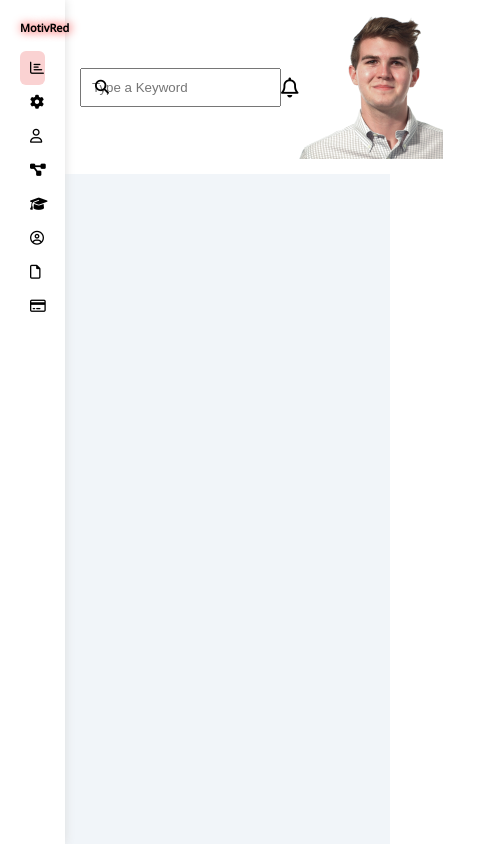
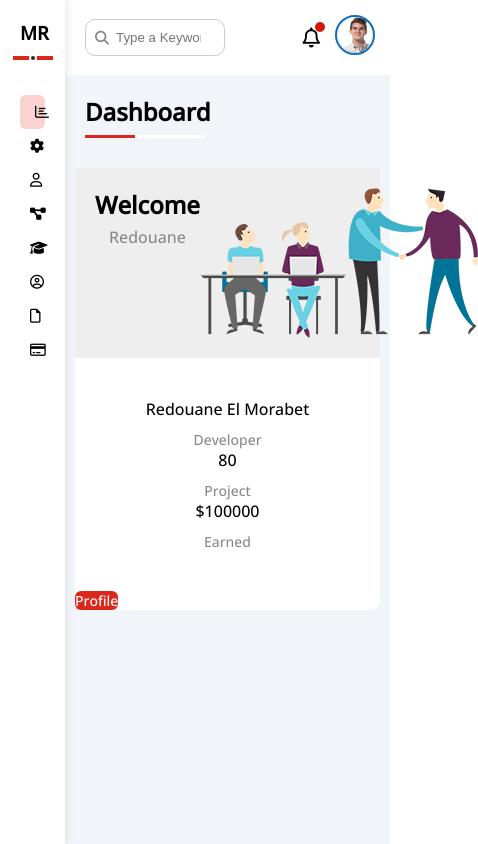
Before and after one commit to reduno96/Template-Five, a website built with Vite: page index.html in a window 390 px wide. Shown: the whole page, 478 px wide, since content can reach past the window. Built offline with nearby package versions, Linux system fonts and the light colour scheme.

Commit message:
Modification

```diff
--- a/css/Myframe.css
+++ b/css/Myframe.css
@@ -1,16 +1,61 @@
+:root {
+    --clr-primary-200: #fad2d2;
+    --clr-primary-400: #ec776f;
+    --clr-primary-600: #DA291C; /*blue*/
+    --clr-primary-900: #d1180b;
+
+    --clr-accent--one: #0f6fbd;
+    --clr-accent--two: #22c55e;
+    --clr-accent--tree: #f59e0b;
+
+    --clr-neutral--200: #888;
+    --clr-neutral--500: #2a2727;
+    --clr-neutral-900: #000000;
+}
+
 /* Start Box */
 .d-flex {
     display: flex;
 }
 
+.space-between {
+    justify-content: space-between;
+ }
+
 .align-center {
     align-items: center;
 }
 
-.w-full {
-    width: 100%
+.d-grid {
+    display: grid;
+}
+
+.gap-20 {
+    gap: 20px;
+}
+
+.d-block{
+    display: block;
+}
+
+@media (max-width: 767px) {
+    .block-mobile {
+        display: block;
+    }
 }
 /* End Box */
+
+/* Start width & height */
+.w-full {
+    width: 100%;
+}
+
+.w-fit {
+    width: fit-content;
+}
+
+
+/* End width & height  */
 
 /* Start Padding & Margin */
 .p-10 {
@@ -27,8 +72,29 @@
     margin: 20px;
 }
 
+.m-0 {
+    margin: 0px;
+}
+
+
 .mt-0 {
     margin-top: 0;
+}
+
+.mt-5 {
+    margin-top: 5px;
+}
+
+.mt-10 {
+    margin-top: 10px;
+}
+
+.mt-20 {
+    margin-top: 20px;
+}
+
+.mb-20 {
+    margin-bottom: 20px;
 }
 
 /* End Padding & Margin */
@@ -38,8 +104,24 @@
     background-color: white;
 }
 
-.c-black {
-    color: black;
+.bg-eee {
+    background-color: #eee;
+}
+
+.bg-pr-600 {
+    background-color: var(--clr-primary-600);
+}
+
+.c-white {
+    color: white;
+}
+
+.c-nt-900 {
+    color: var(--clr-neutral-900);
+}
+
+.c-nt-200{
+    color: var(--clr-neutral--200);
 }
 
 /* End color */
@@ -60,13 +142,38 @@
     font-size: 14px;
 }
 
+@media (max-width: 767px) {
+    .txt-c-mobile {
+        text-align: center
+    }
+}
+
 /* End Font */
 
 /* Start Border  */
 .rad-6 {
     border-radius: 6px;
 }
+.rad-10 {
+    border-radius: 10px;
+}
+
+.br-1p {
+    border: 1px solid #ccc;
+}
 /* End Border  */
+
+/* Start Direction  */
+.rt-Dir {
+    direction: rtl
+}
+
+.rt-float {
+    float: right;
+}
+
+
+/* End Direction  */
 
 /* Start Components */
 .between-flex {
--- a/css/style.css
+++ b/css/style.css
@@ -1,11 +1,3 @@
-:root {
-    --clr-primary-200: #fad2d2;
-    --clr-primary-600: #DA291C;
-    --clr-primary-900: #d1180b;
-
-}
-
-
 * {
     box-sizing: border-box;
 }
@@ -21,6 +13,22 @@ body {
 
 a {
     text-decoration: none;
+}
+
+::-webkit-scrollbar {
+    width: 13px;
+}
+
+::-webkit-scrollbar-track {
+    background-color: white
+}
+
+::-webkit-scrollbar-thumb {
+    background-color: var(--clr-primary-400)
+}
+
+::-webkit-scrollbar-thumb:hover {
+    background-color: var(--clr-primary-600)
 }
 
 .page {
@@ -41,6 +49,11 @@ ul {
 
 .sidebar > h3 {
     margin-bottom: 50px;
+    transition:  .7s;
+}
+
+.sidebar > h3.h-small{
+    display: none;
 }
 
 .sidebar > h3::before,
@@ -49,15 +62,13 @@ ul {
     position: absolute;
     transform: translateX(-50%);
     left: 50%;
-
 }
 
-.sidebar >h3::before {
-    background-color: #DA291C;
+.sidebar > h3::before {
+    background-color: var(--clr-primary-600);
     width: 100px;
     height: 3px;
     bottom: -18px;
-
 }
 
 .sidebar > h3::after {
@@ -69,9 +80,14 @@ ul {
     border: 5px solid  white;
 }
 
+.sidebar ul li a {
+    transition: .5s;
+}
+
 .sidebar ul li a:hover,
 .sidebar ul li a.active {
-    background-color: #fad2d2;
+    padding-left: 15px;
+    background-color: var(--clr-primary-200);
 }
 
 .sidebar ul li a span {
@@ -84,17 +100,26 @@ ul {
         width: 65px;
         padding: 10px;
     }
-
-    .sidebar > h3 {
-        text-shadow: red 1px 0 10px;
-        font-size: 11px;
-        font-weight: bold;
-        margin-bottom: 15px;
+    .sidebar > h3.h-small{
+        display: block;
     }
 
-    .sidebar > h3::before,
+    .sidebar > h3.h-larg {
+        display: none;
+    }
+
+    .sidebar > h3::before {
+        width: 40px;
+        height: 4px;
+        bottom: -15px;
+    }
     .sidebar > h3::after {
-        display: none;
+        width: 4px;
+        height: 4px;
+        border: 2px solid  white;
+        bottom: -17px;
+
+
     }
     .sidebar ul li a span {
         display: none;
@@ -103,10 +128,6 @@ ul {
 /* End Sidebar */
 
 /* Start Content */
-.content {
-
-}
-
 .head .search::before {
     font-family: var(--fa-style-family-classic);
     content: "\f002";
@@ -116,14 +137,109 @@ ul {
     top: 50%;
     transform: translateY(-50%);
     font-size: 14px;
+    color: var(--clr-neutral--200);
 }
 .head .search input {
+    margin-left: 5px;
+    padding-left: 30px;
+    width: 180px;
+    transition: width 0.3s;
 }
 
 .head .search input:focus {
+    width: 230px;
+}
+
+@media (max-width: 767px) {
+    .head .search input {
+       width: 140px;
+    }
+
+    .head .search input:focus {
+        width: 160px;
+    }
+}
+
+.head .search input:focus::placeholder {
+    opacity: 0;
+}
+
+.head .top-rt .n-profile {
+    margin-left: 20px;
+}
+
+.head .top-rt .ac-profile {
+    display: block;
+    text-align: center;
+}
+
+.head .top-rt .ac-profile {
+    font-size: 13px;
+    color: var(--clr-neutral--200)
+}
+
+@media (max-width: 767px) {
+    .head .top-rt .n-profile {
+        display: none;
+    }
 
 }
-.head .search input:focus::placeholder {
 
+.head .top-rt img {
+    width: 40px;
+    height: 40px;
+    margin-left: 15px;
+    border: 2px solid var(--clr-accent--one);
+    border-radius: 50%;
+}
+
+.head .top-rt .notification::before {
+    content: "";
+    position: absolute;
+    width: 10px;
+    height: 10px;
+    background-color: var(--clr-primary-900);
+    border-radius: 50%;
+    right: -5px;
+    top: -5px;
+}
+
+.page h1 {
+    font-size: 1.5rem;
+    margin: 20px 20px 40px;
+}
+
+.page h1::before,
+.page h1::after {
+    content: "";
+    height: 3px;
+    position: absolute;
+    bottom: -10px;
+    left: 0;
+}
+
+.page h1::before {
+    background-color: white;
+    width: 120px
+}
+
+.page h1::after {
+    background-color: var(--clr-primary-600);
+    width: 50px
+}
+
+.wrapper {
+    grid-template-columns: repeat(auto-fill, minmax(450px, 1fr));
+    margin-left: 20px;
+    margin-right: 20px;
+}
+
+@media (max-width: 767px) {
+    .wrapper {
+        grid-template-columns: minmax(200px, 1fr);
+        margin-left: 10px;
+        margin-right: 10px;
+        gap: 10px;
+    }
 }
 /* End Content */
--- a/index.html
+++ b/index.html
@@ -18,11 +18,13 @@
   <body>
     <div class="page | d-flex">
       <div class="sidebar | bg-white p-20 p-relative">
-        <h3 class="p-relative txt-c mt-0">MotivRed</h3>
+        <h3 class="h-larg p-relative txt-c mt-0">MotivRed</h3>
+        <h3 class="h-small p-relative txt-c mt-0">MR</h3>
+
         <ul>
           <li>
             <a
-              class="active | d-flex align-center fs-14 c-black rad-6 p-10"
+              class="active | d-flex align-center fs-14 c-nt-900 rad-6 p-10"
               href="index.html"
             >
               <i class="fa-regular fa-chart-bar fa-fw"></i>
@@ -31,7 +33,7 @@
           </li>
           <li>
             <a
-              class="d-flex align-center fs-14 c-black rad-6 p-10"
+              class="d-flex align-center fs-14 c-nt-900 rad-6 p-10"
               href="settings.html"
             >
               <i class="fa-solid fa-gear fa-fw"></i>
@@ -40,7 +42,7 @@
           </li>
           <li>
             <a
-              class="d-flex align-center fs-14 c-black rad-6 p-10"
+              class="d-flex align-center fs-14 c-nt-900 rad-6 p-10"
               href="profile.html"
             >
               <i class="fa-regular fa-user fa-fw"></i>
@@ -49,7 +51,7 @@
           </li>
           <li>
             <a
-              class="d-flex align-center fs-14 c-black rad-6 p-10"
+              class="d-flex align-center fs-14 c-nt-900 rad-6 p-10"
               href="projects.html"
             >
               <i class="fa-solid fa-diagram-project fa-fw"></i>
@@ -58,7 +60,7 @@
           </li>
           <li>
             <a
-              class="d-flex align-center fs-14 c-black rad-6 p-10"
+              class="d-flex align-center fs-14 c-nt-900 rad-6 p-10"
               href="courses.html"
             >
               <i class="fa-solid fa-graduation-cap fa-fw"></i>
@@ -67,7 +69,7 @@
           </li>
           <li>
             <a
-              class="d-flex align-center fs-14 c-black rad-6 p-10"
+              class="d-flex align-center fs-14 c-nt-900 rad-6 p-10"
               href="friends.html"
             >
               <i class="fa-regular fa-circle-user fa-fw"></i>
@@ -76,7 +78,7 @@
           </li>
           <li>
             <a
-              class="d-flex align-center fs-14 c-black rad-6 p-10"
+              class="d-flex align-center fs-14 c-nt-900 rad-6 p-10"
               href="files.html"
             >
               <i class="fa-regular fa-file fa-fw"></i>
@@ -85,7 +87,7 @@
           </li>
           <li>
             <a
-              class="d-flex align-center fs-14 c-black rad-6 p-10"
+              class="d-flex align-center fs-14 c-nt-900 rad-6 p-10"
               href="plans.html"
             >
               <i class="fa-regular fa-credit-card fa-fw"></i>
@@ -97,19 +99,60 @@
 
       <div class="content | w-full">
         <!-- Start head -->
-        <div class="head bg-white p-15 between-flex">
+        <div class="head | bg-white p-15 between-flex">
           <div class="search p-relative">
-            <input class="p-10" type="search" placeholder="Type a Keyword" />
+            <input
+              class="p-10 br-1p rad-10"
+              type="search"
+              placeholder="Type a Keyword"
+            />
           </div>
-          <div class="icons d-flex align-center">
-            <span class="notification p-relative">
+
+          <div class="top-rt d-flex align-center">
+            <span class="rt-float notification p-relative">
               <i class="fa-regular fa-bell fa-lg"></i>
             </span>
-            <img src="images/avatar-anisha.png" alt="" />
+            <span class="n-profile">
+              Redouane
+              <span class="ac-profile">(developer)</span>
+            </span>
+            <a href="profile.html">
+              <img src="images/avatar-anisha.png" alt="" />
+            </a>
+          </div>
+        </div>
+        <!-- End Head -->
+        <h1 class="p-relative">Dashboard</h1>
+        <div class="wrapper | d-grid gap-20">
+          <div class="welcome | bg-white rad-10 txt-c-mobile block-mobile">
+            <div class="intro | p-20 d-flex space-between bg-eee">
+              <div>
+                <h2 class="m-0">Welcome</h2>
+                <p class="c-nt-200 mt-5">Redouane</p>
+              </div>
+              <img src="images/welcome.png" alt="" />
+            </div>
+            <div class="body | txt-c d-flex p-20 mt-20 mb-20 block-mobile">
+              <div>
+                Redouane El Morabet<span class="d-block c-nt-200 fs-14 mt-10"
+                  >Developer</span
+                >
+              </div>
+              <div>
+                80<span class="d-block c-nt-200 fs-14 mt-10">Project</span>
+              </div>
+              <div>
+                $100000<span class="d-block c-nt-200 fs-14 mt-10">Earned</span>
+              </div>
+            </div>
+            <a
+              href="profile.html"
+              class="visit d-block fs-14 rad-6 c-white bg-pr-600 w-fit"
+              >Profile</a
+            >
           </div>
         </div>
       </div>
-      <!-- End Head -->
     </div>
     <script type="module" src="javascript/main.js"></script>
   </body>
```
